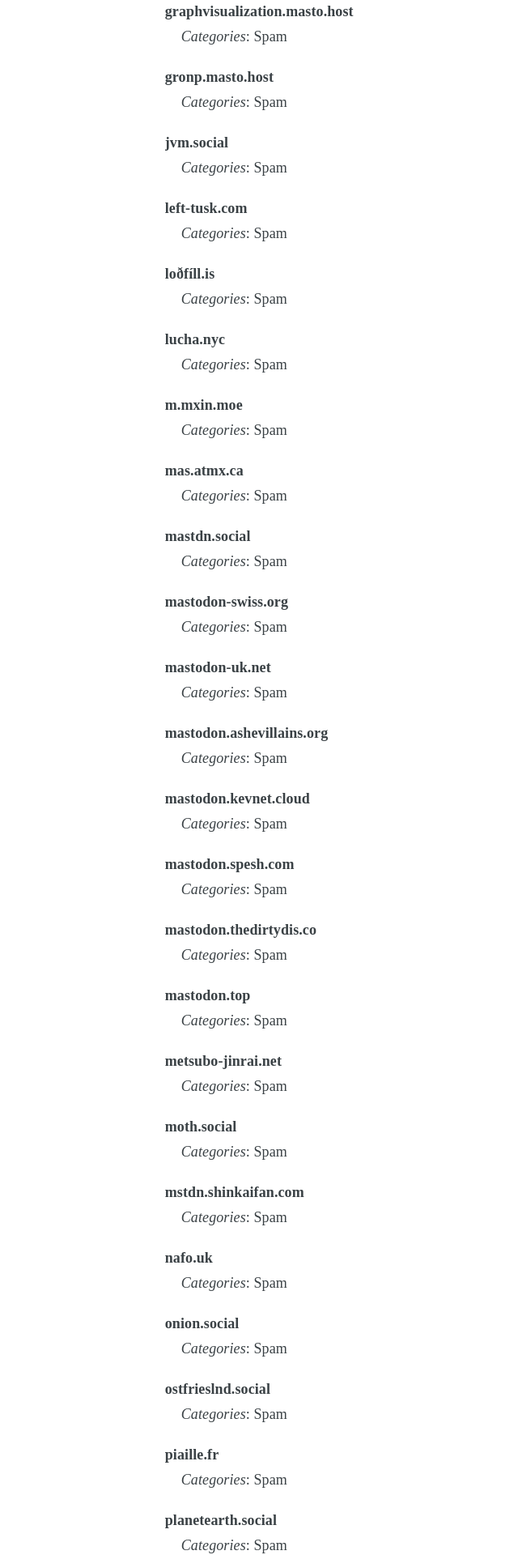
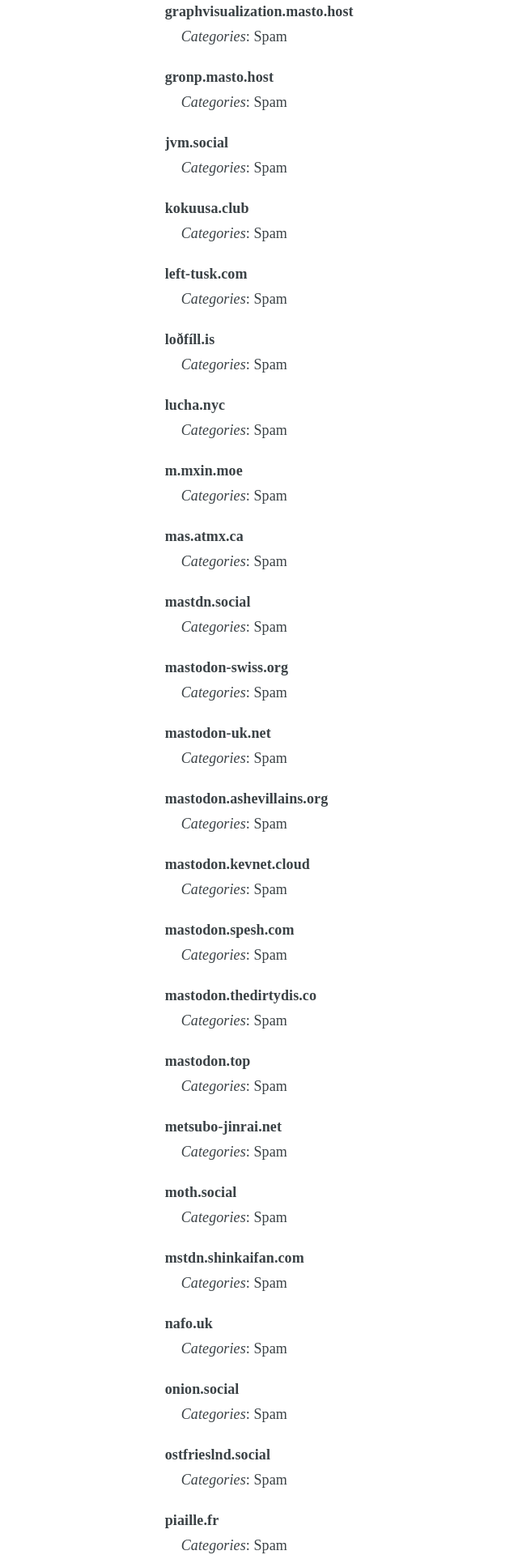
Before and after one commit to chaossocial/meta, a Jekyll site: the page built from federation.md, in a window 1280 px wide. Shown: the part 1964-3884 px from the top of the page at 81% size, without its empty margins (226-866 px from the left). Built offline with Jekyll 4.4.1, drawn with Linux system fonts in a browser that asks for light colours.

Commit message:
Limit kokuusa.club

```diff
--- a/_data/limited_instances.json
+++ b/_data/limited_instances.json
@@ -124,6 +124,15 @@
   },
   {
     "instance": "jvm.social",
+    "tags": [
+      "SPAM"
+    ],
+    "receipts": [],
+    "comment_en": "",
+    "comment_de": ""
+  },
+  {
+    "instance": "kokuusa.club",
     "tags": [
       "SPAM"
     ],
```
